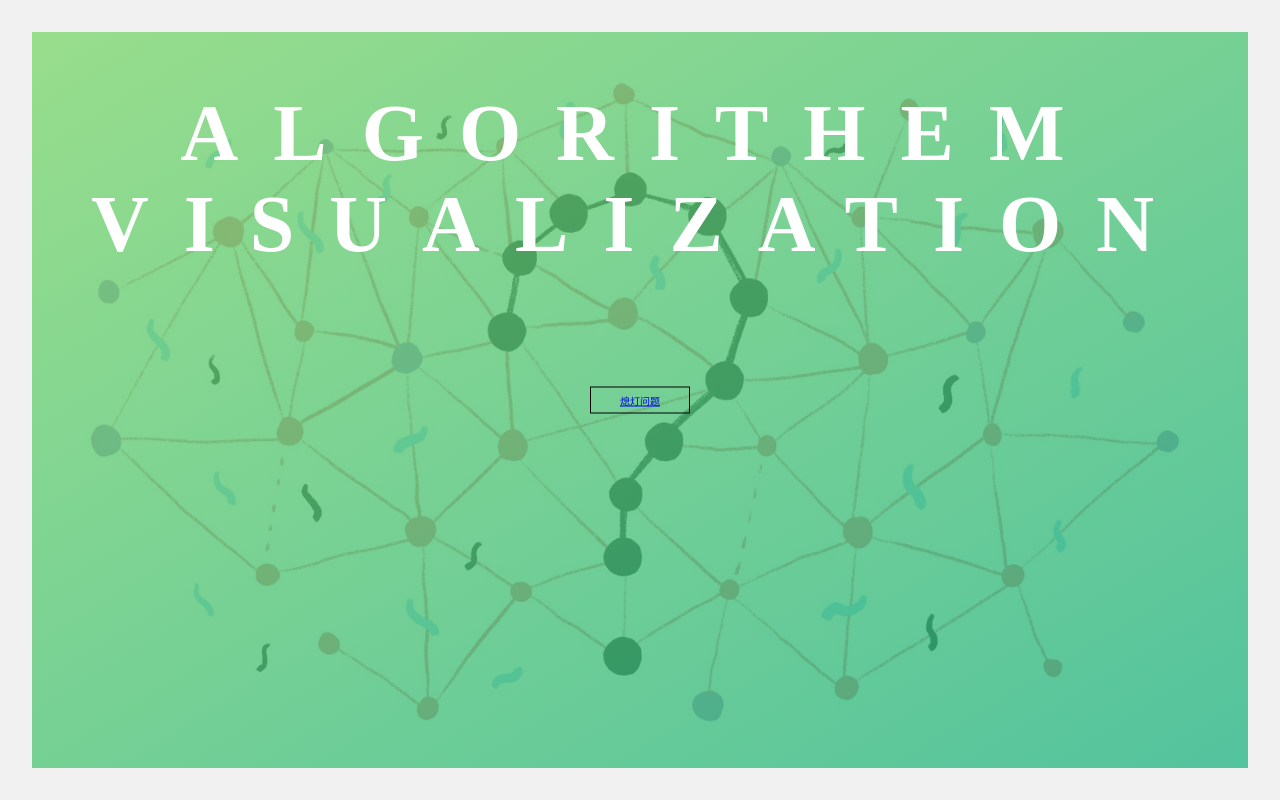
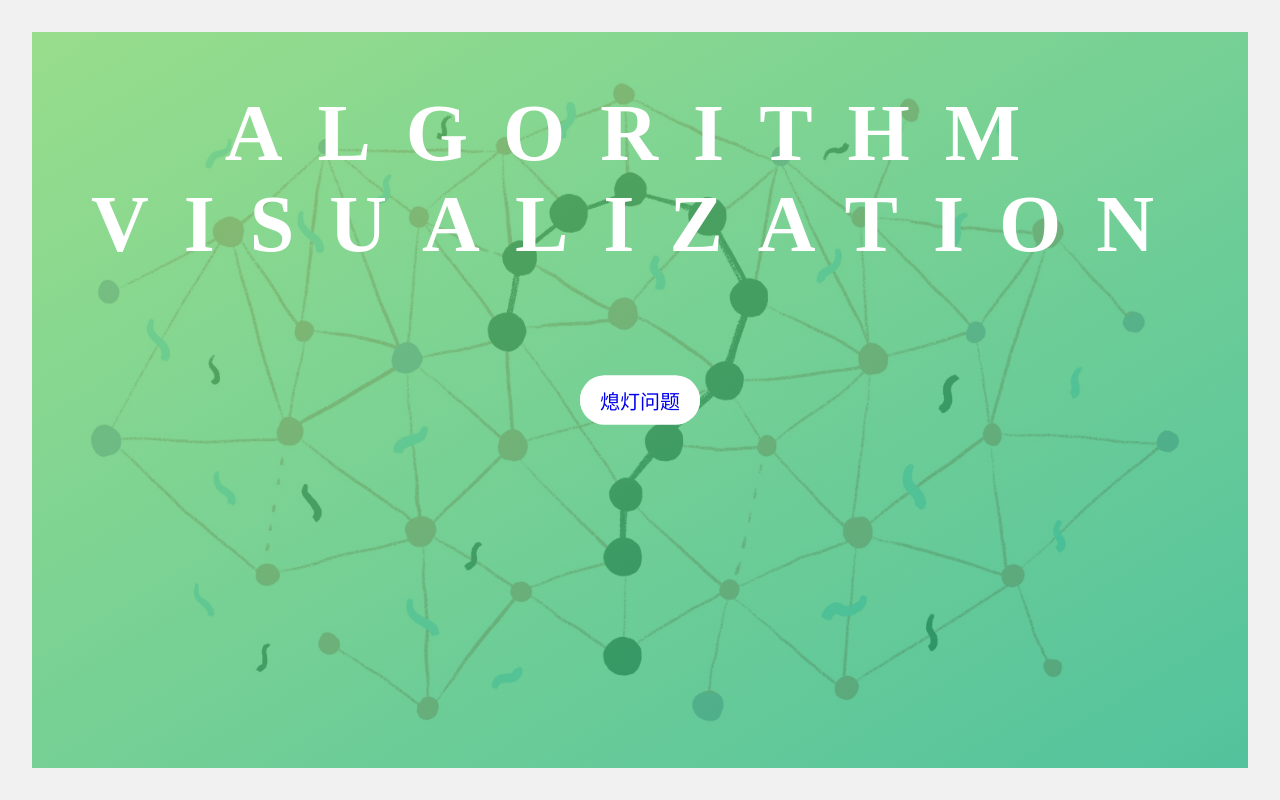
Before and after one commit to Fred-Shan/algorithem-visualization, a React app: page / in a window 1280 px wide. Built offline with nearby package versions, Linux system fonts and the light colour scheme.

Commit message:
增加首页动画

```diff
--- a/src/Home/Home.css
+++ b/src/Home/Home.css
@@ -24,14 +24,57 @@
 }
 
 .card {
-    border: 1px solid #000;
-    width: 100px;
     text-align: center;
-    padding: 5px;
     position: absolute;
     top: 50%;
     left: 50%;
     transform: translate(-50%, -50%);
+
+}
+
+.linkBtn {
+    text-decoration: none;
+    background-color: #fff;
+    padding: 1rem 2rem;
+    font-size: 2rem;
+    border-radius: 100px;
+    display: block;
+    position: relative;
+    animation: moveInBottom 1s ease-out .5s;
+    animation-fill-mode: backwards;
+    transition: all .2s;
+}
+
+.linkBtn::after {
+    content: "";
+    display: block;
+    height: 100%;
+    width: 100%;
+    background-color: #fff;
+    border-radius: 100px;
+    position: absolute;
+    top: 0;
+    left: 0;
+    z-index: -1;
+    transition: all .4s;
+}
+
+.linkBtn:hover {
+    transform: translateY(-3px);
+    box-shadow: 0 1rem 2rem rgba(77, 77, 82, 0.3);
+}
+
+.linkBtn:hover::after {
+    transform: scale(1.5);
+    opacity: 0;
+}
+
+
+
+.linkBtn:active {
+    color: #000;
+    transform: translateY(-1px);
+    box-shadow: 0 .5rem 1rem rgba(77, 77, 82, 0.3);
 }
 
 @keyframes moveInTop {
@@ -44,3 +87,14 @@
         transform: translateY(0);
     }
 }
+
+@keyframes moveInBottom {
+    0% {
+        opacity: 0;
+        transform: translateY(5rem);
+    }
+    100% {
+        opacity: 1;
+        transform: translateY(0);
+    }
+}
--- a/src/Home/Home.js
+++ b/src/Home/Home.js
@@ -7,11 +7,12 @@ class Home extends Component {
         return (
             <div className={classes.home}>
                 <div className={classes.title}>
-                    <h1>Algorithem Visualization</h1>
+                    <h1>Algorithm Visualization</h1>
                 </div>
 
                 <div className={classes.card}>
                     <NavLink
+                        className={classes.linkBtn}
                         to="/lights">熄灯问题</NavLink>
                 </div>
             </div>
```
